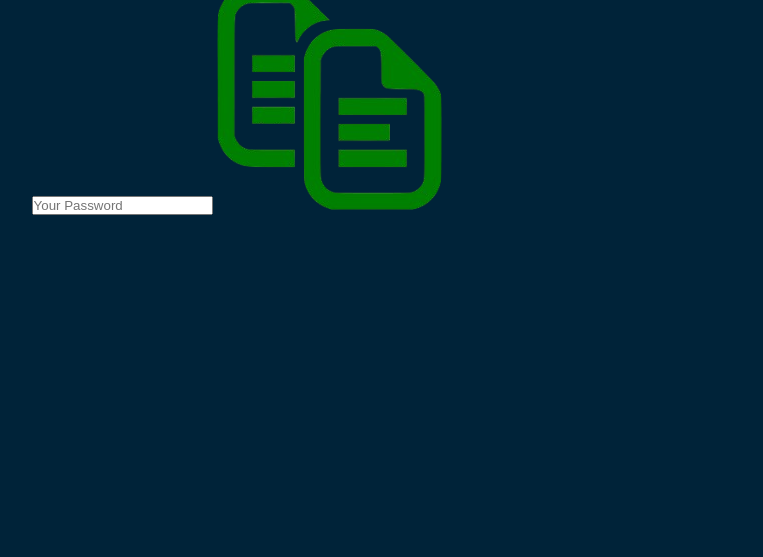
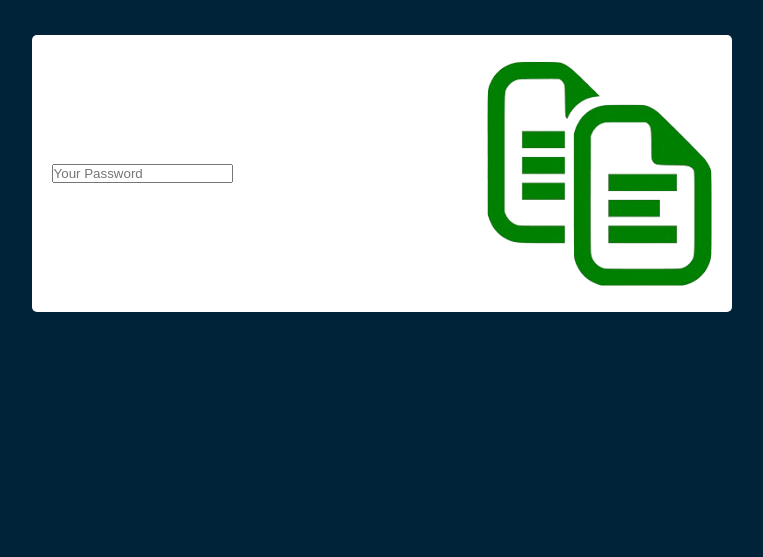
Before and after one commit to Mifrhmh-git/password-generate, a plain HTML site: page index.html in a window 1280 px wide. Shown: the part 243-800 px from the top of the page, without its empty margins (122-885 px from the left). Drawn offline with Linux system fonts and the light colour scheme.

Commit message:
add display class to style.css for improved layout and spacing

```diff
--- a/style.css
+++ b/style.css
@@ -15,3 +15,16 @@ body{
     width: 90%;
     max-width: 700px;
 }
+
+.display{
+    width: 100%;
+    margin-top: 50px;
+    margin-bottom: 30px;
+    background: #fff;
+    color: #333;
+    display: flex;
+    align-items: center;
+    justify-content: space-between;
+    padding: 26px 20px;
+    border-radius: 5px;
+}
```
